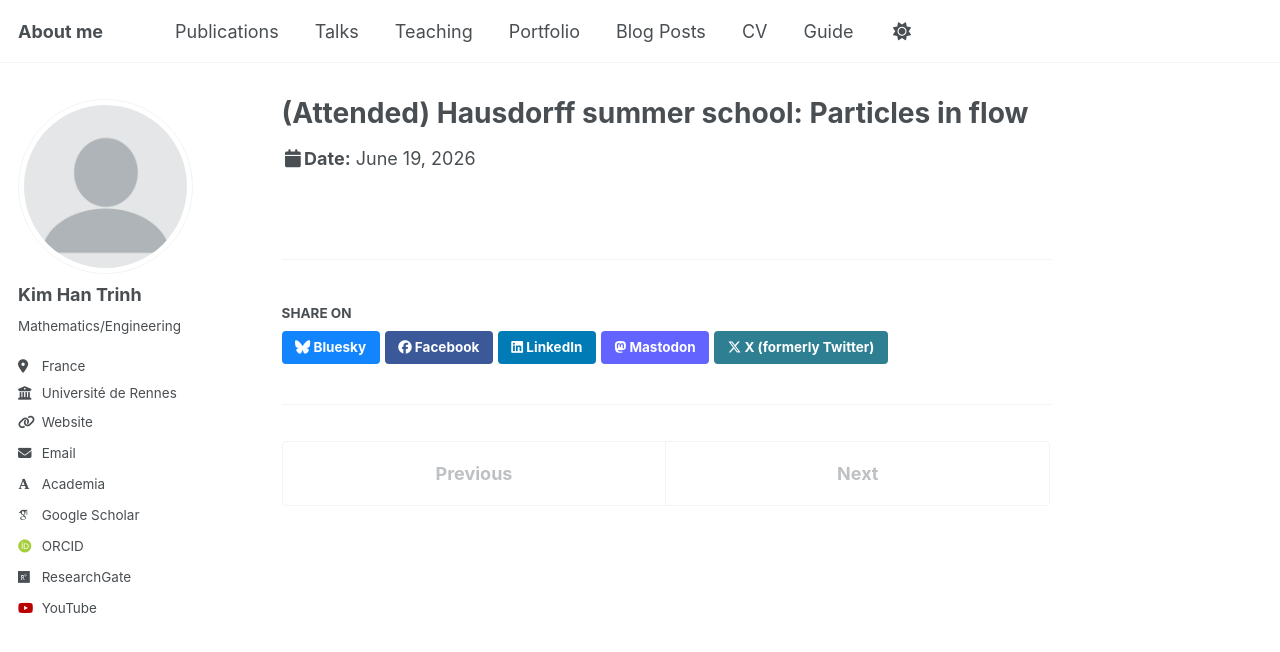
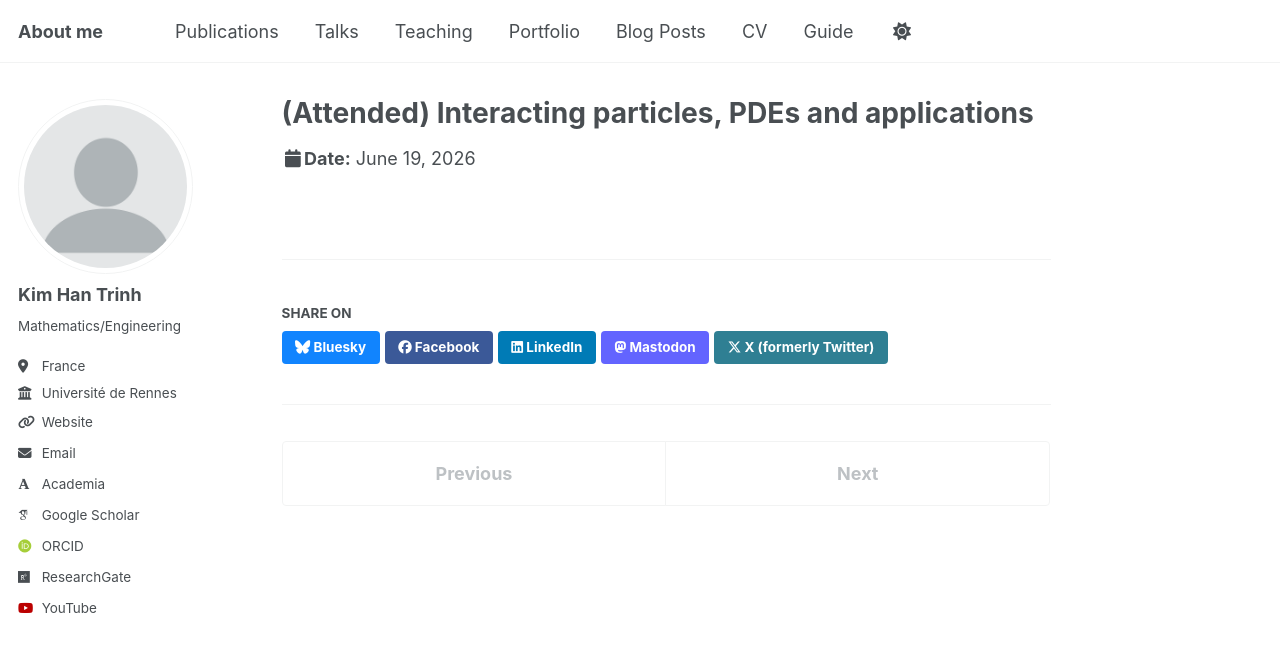
Before and after one commit to khtrinh96/khtrinh96.github.io, a Jekyll site: the page built from _talks/talk-9.md, in a window 1280 px wide. Shown: the top 652 px of the page. Built offline with Jekyll 4.4.1, drawn with Linux system fonts in a browser that asks for light colours; some web fonts are replaced; a script bundle is joined from its source files by our own code; library files that are not in the unit come from our copies.

Commit message:
Update talk-9.md

```diff
--- a/_talks/talk-9.md
+++ b/_talks/talk-9.md
@@ -1,5 +1,5 @@
 ---
-title: "(Attended) Hausdorff summer school: Particles in flow"
+title: "(Attended) Interacting particles, PDEs and applications"
 collection: talks
 type: "Talk"
 permalink: https://indico.math.cnrs.fr/event/14446/
```
